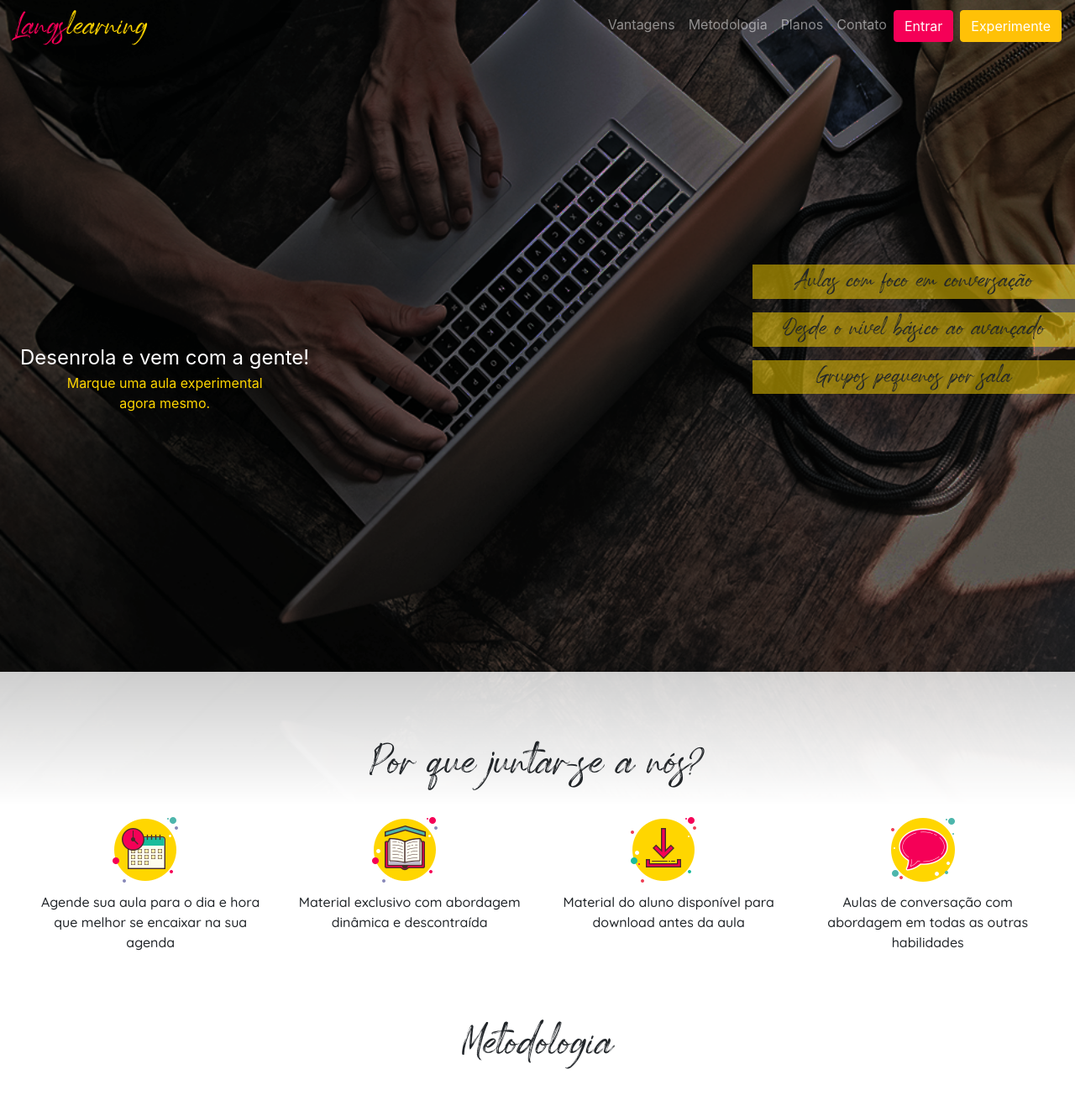
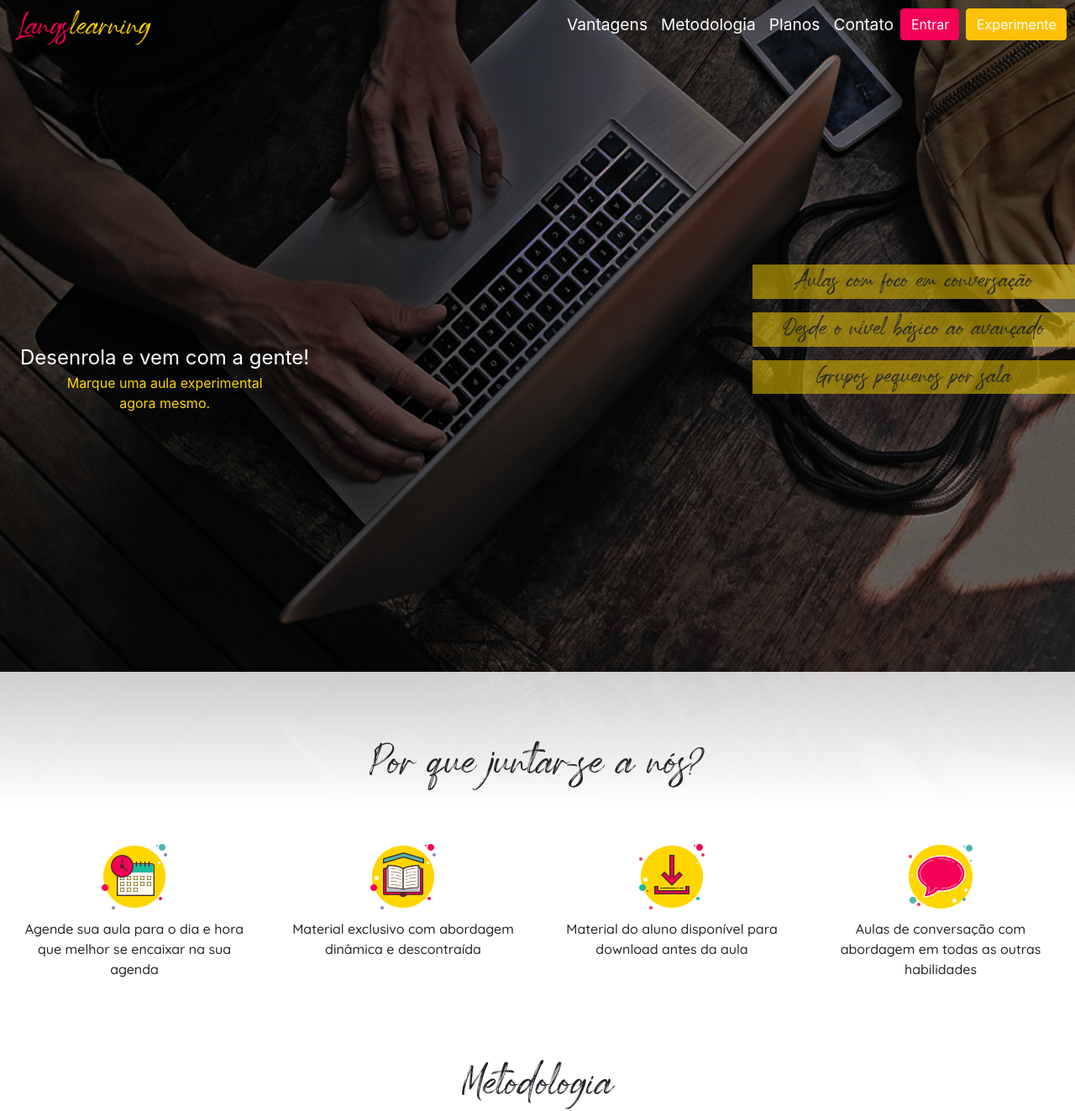
Before and after one commit to LangsLearning/LangsLearning, a website: page site/src/views/index.html in a window 1280 px wide. Shown: the top 1323 px of the page at 84% size. Drawn offline with nearby package versions, Linux system fonts and the light colour scheme; no server answers.

Commit message:
fix navbar

```diff
--- a/site/src/js/index.js
+++ b/site/src/js/index.js
@@ -30,7 +30,7 @@ const getContactData = () => {
 };
 
 const contactDataIsValid = () => {
-    const {name, email, text, token} = getContactData();
+    const { name, email, text, token } = getContactData();
     return name && email && isValidEmail(email) && text && token;
 };
 
@@ -61,11 +61,11 @@ const showContactNotSentMessage = () => {
 };
 
 const submitContact = () => {
-    const {name, email, text, token} = getContactData();
+    const { name, email, text, token } = getContactData();
     $.ajax({
         type: "POST",
         url: `${apiUrl}/contact`,
-        data: JSON.stringify({name, email, text, token}),
+        data: JSON.stringify({ name, email, text, token }),
         success: (response, textStatus, jqXHR) => {
             console.log("E-mail sent!");
             cleanContactForm();
@@ -83,7 +83,7 @@ const submitContact = () => {
 
 const getContactFormToken = () => {
     $.getJSON(`${apiUrl}/contact`, (data) => {
-        const {token} = data;
+        const { token } = data;
         $iptContactToken.val(token);
     });
 };
@@ -99,13 +99,25 @@ const setNavbarClass = () => {
     if (scroll > 60) {
         $navbar.removeClass('nav__invisible');
         $navbar.addClass('nav__visible', 1000);
+
+        if ($('.navbar-toggler').is(":visible")) {
             $navbar.removeClass('navbar-dark');
             $navbar.addClass('navbar-light', 1000);
         } else {
+            $navbar.removeClass('navbar-dark');
+            $navbar.addClass('navbar-light', 1000);
+        }
+    } else {
         $navbar.removeClass('nav__visible');
         $navbar.addClass('nav__invisible', 1000);
+
+        if ($('.navbar-toggler').is(":visible")) {
             $navbar.removeClass('navbar-light');
             $navbar.addClass('navbar-dark', 1000);
+        } else {
+            $navbar.removeClass('navbar-dark');
+            $navbar.addClass('navbar-light', 1000);
+        }
     }
 };
 
@@ -134,10 +146,27 @@ const showTrialRequestResponse = () => {
     }
 };
 
-$(function() {
+const listenOnNavbarCollapse = () => {
+    $navbar.on('show.bs.collapse', () => {
+        const scroll = $window.scrollTop();
+        if (scroll <= 60) {
+            $navbar.addClass('navbar-shown');
+        }
+    });
+
+    $navbar.on('hidden.bs.collapse', () => {
+        const scroll = $window.scrollTop();
+        if (scroll <= 60) {
+            $navbar.removeClass('navbar-shown');
+        }
+    });
+};
+
+$(function () {
     setNavbarClass();
     getContactFormToken();
     listenOnWindowScroll();
+    listenOnNavbarCollapse();
 
     $iptContactName.on('keyup', toggleContactSubmitButton);
     $iptContactEmail.on('keyup', toggleContactSubmitButton);
--- a/site/src/styles/styles.css
+++ b/site/src/styles/styles.css
@@ -39,11 +39,38 @@
     text-align: center;
 }
 
+.navbar {
+    padding-left: 0px;
+    padding-right: 0px;
+}
+
+.navbar-brand {
+    margin-left: 20px;
+}
+
+.hamburger__icon {
+    margin-right: 10px;
+}
+
+.navbar-dark .navbar-nav > li {
+    background-color: #151313;
+    font-size: 1.2rem;
+}
+
+.navbar-nav > li:last-child {
+    margin-top: 5px;
+}
+
+.navbar-dark.navbar-shown {
+    background-color: #151313;
+}
+
 .enter__button {
     border-color: var(--primary-color);
     background-color: var(--primary-color);
     color: white;
     margin-top: 3px;
+    width: 150px;
 }
 
 .enter__button:hover {
@@ -55,6 +82,7 @@
     color: var(--white);
     margin-left: 0;
     margin-top: 3px;
+    width: 150px;
 }
 
 .title__color-primary {
@@ -147,14 +175,11 @@
 .background__definition {
     background-color: white;
     padding-top: 3rem;
-    padding-bottom: 2rem;
+    padding-bottom: 3rem;
 }
 
 .why__icons {
-    width: 18rem;
-    display: block;
-    align-items: center;
-    margin-left: 3rem;
+    text-align: center;
 }
 
 .why__text {
@@ -168,8 +193,8 @@
 .why__img {
     width: 100px;
     height: 100px;
-    margin-right: 0;
-    margin-left: 5.5rem;
+    margin-right: auto;
+    margin-left: auto;
 }
 
 /* Methodology */
@@ -266,7 +291,7 @@
     font-family: 'Spartwell';
     font-size: 3rem;
     text-align: center;
-    margin-bottom: 1.5rem;
+    margin-bottom: 3.5rem;
     padding-top: 2rem;
 }
 
@@ -504,13 +529,6 @@ footer {
     .calling__two {
         font-size: 1rem;
     }
-    .why__container {
-        margin-left: 1.2rem;
-    }
-    .why__icons {
-        display: inline-block;
-        margin-left: 1rem;
-    }
     .whole__card {
         display: flex;
         flex-wrap: wrap;
@@ -563,7 +581,6 @@ footer {
     border-left: none;
     border-right: none;
     border-bottom-color: black;
-    box-shadow: -18px 18px 0px -17px #848181, 18px 18px 0px -17px #848181;
     overflow: auto;
 }
 
@@ -589,6 +606,22 @@ footer {
 }
 
 @media (min-width: 991px) {
+    .navbar-nav > li:last-child {
+        margin-top: 0px;
+    }
+
+    .enter__button {
+        width: 70px;
+    }
+
+    .tryit__button {
+        width: 120px;
+    }
+
+    .navbar-collapse {
+        margin-right: 10px;
+    }
+
     .tryit__button {
         margin-left: .5rem;
     }
--- a/site/src/views/index.html
+++ b/site/src/views/index.html
@@ -42,15 +42,11 @@
             <a class="nav-link color__nav" href="#contact">Contato</a>
           </li>
           <li>
-            <a href="#">
-              <button type="button" class="btn btn-outline-warning enter__button">Entrar</button>
-            </a>
+            <button type="button" class="btn btn-outline-warning enter__button">Entrar</button>
           </li>
           <li>
-            <a href="#">
-              <button type="button" class="btn btn-warning tryit__button" data-toggle="modal"
-                data-target="#modal-trial">Experimente</button>
-            </a>
+            <button type="button" class="btn btn-warning tryit__button" data-toggle="modal"
+              data-target="#modal-trial">Experimente</button>
           </li>
         </ul>
       </div>
@@ -69,22 +65,22 @@
       </div>
     </section>
 
-    <section class="background__definition" id="advantages">
+    <section class="background__definition container-fluid" id="advantages">
       <h2 class="title__style">Por que juntar-se a nós?</h2>
-      <div class="why__container">
-        <div class="why__icons">
+      <div class="why__container row">
+        <div class="why__icons col-sm-3">
           <img src="/images/schedule_icon.png" class="why__img" alt="Ícone do agendamento">
           <p class="why__text">Agende sua aula para o dia e hora que melhor se encaixar na sua agenda</p>
         </div>
-        <div class="why__icons">
+        <div class="why__icons col-sm-3">
           <img src="/images/material_icon.png" class="why__img" alt="Ícone do material">
           <p class="why__text">Material exclusivo com abordagem dinâmica e descontraída</p>
         </div>
-        <div class="why__icons">
+        <div class="why__icons col-sm-3">
           <img src="/images/download_icon.png" class="why__img" alt="Ícone do download">
           <p class="why__text">Material do aluno disponível para download antes da aula</p>
         </div>
-        <div class="why__icons">
+        <div class="why__icons col-sm-3">
           <img src="/images/conversation_icon.png" class="why__img" alt="Ícone da conversação">
           <p class="why__text">Aulas de conversação com abordagem em todas as outras habilidades</p>
         </div>
```
Lines whose indentation alone changed are shown as unchanged.
